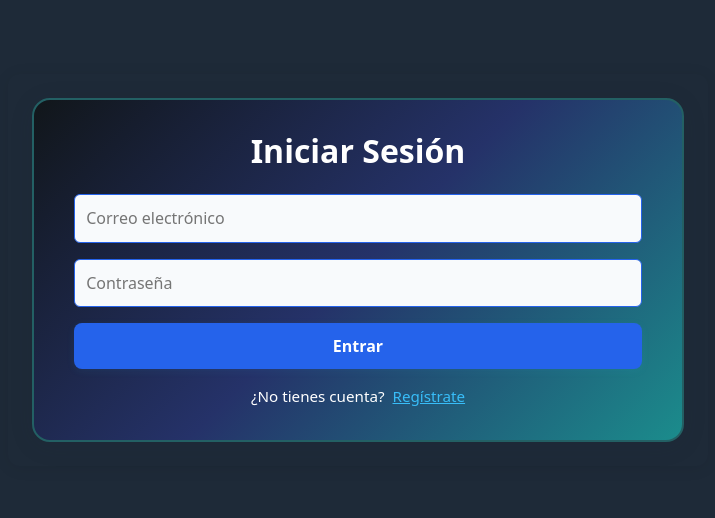
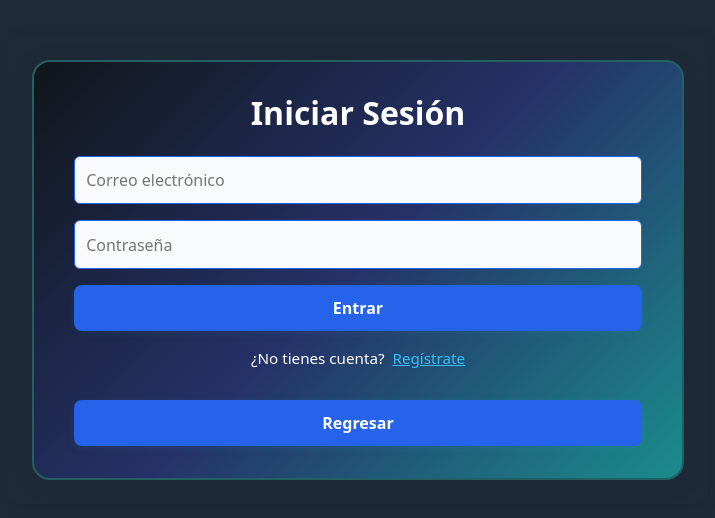
Before and after one commit to JuanCalpa/MonitoreoCalidadAire2.0, a React (Vite) app in the folder frontend/CalidadAire/: page /login in a window 1280 px wide. Shown: the part 130-648 px from the top of the page, without its empty margins (282-997 px from the left). Built offline with nearby package versions, Linux system fonts and the light colour scheme; no server answers.

Commit message:
Cambios botones loginForm y navbar

```diff
--- a/frontend/CalidadAire/src/StyleComponents/loginForm.css
+++ b/frontend/CalidadAire/src/StyleComponents/loginForm.css
@@ -76,3 +76,7 @@
 .register-link span:hover {
   color: #fff;
 }
+
+.botonVolver {
+  margin-top: 30px
+}
--- a/frontend/CalidadAire/src/components/LoginForm.jsx
+++ b/frontend/CalidadAire/src/components/LoginForm.jsx
@@ -63,6 +63,9 @@ const LoginForm = () => {
           ¿No tienes cuenta?{' '}
           <span onClick={handleRegister}>Regístrate</span>
         </div>
+        <button className="botonVolver" onClick={() => navigate("/")}>
+           Regresar
+        </button>
       </form>
     </div>
   );
--- a/frontend/CalidadAire/src/components/NavBar.jsx
+++ b/frontend/CalidadAire/src/components/NavBar.jsx
@@ -42,11 +42,17 @@ function Navbar() {
                     <Link className="nav-link" to="/">Iniciar sesión</Link>
                   </li>
                   <li className="nav-item">
+                    <Link className="nav-link" to="/invitado">Inicio</Link>
+                  </li>
+                  <li className="nav-item">
                     <Link className="nav-link" to="/variables-entorno">Variables separadas</Link>
                   </li>
                 </>
               ) : (
                 <>
+                  <li className="nav-item">
+                    <Link className="nav-link" to="/invitado">Inicio</Link>
+                  </li>
                   <li className="nav-item">
                     <Link className="nav-link" to="/variables-entorno">Variables de entorno</Link>
                   </li>
--- a/frontend/CalidadAire/src/pages/CompararDatos.jsx
+++ b/frontend/CalidadAire/src/pages/CompararDatos.jsx
@@ -89,9 +89,9 @@ function CompararDatos() {
         )}
 
         {datosPromedio.length > 0 && (
-          <>
-          <GraficoBarrasPromedio datos={datosPromedio} variable={variable} />
-          </>
+          <div className="grafica-container">
+            <GraficoBarrasPromedio datos={datosPromedio} variable={variable} />
+          </div>
         )}
       </div>
     </>
```
Lines whose indentation alone changed are shown as unchanged.
